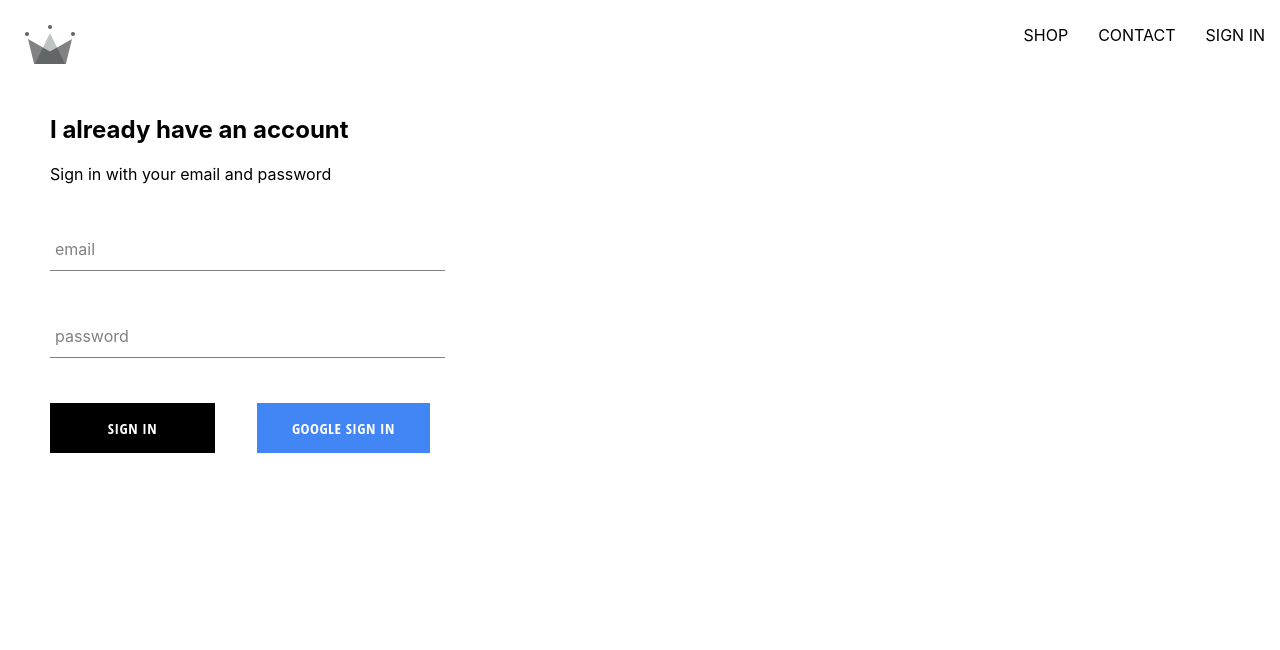
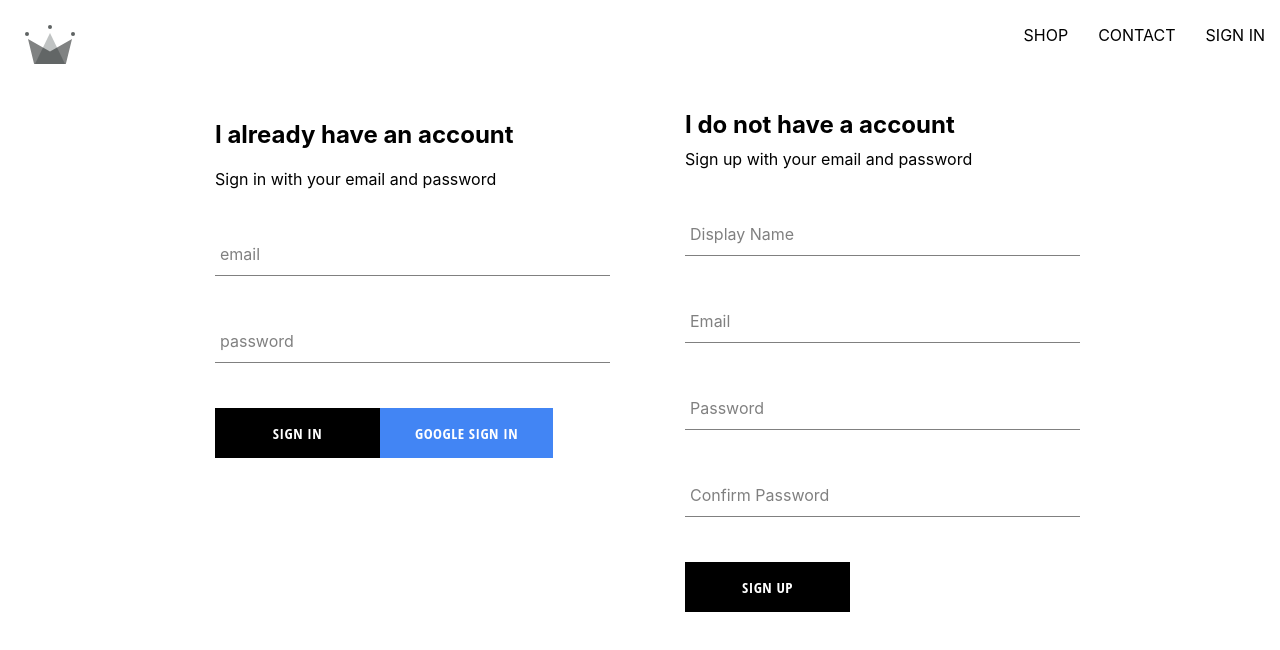
Before and after one commit to Siinu-singh/crown-clothing, a React (Create React App) app: page /signin in a window 1280 px wide. Shown: the top 650 px of the page. Built offline with nearby package versions, Linux system fonts and the light colour scheme; no server answers.

Commit message:
sign-in issue resolved and sign-up section added

```diff
--- a/package.json
+++ b/package.json
@@ -7,7 +7,7 @@
     "@testing-library/jest-dom": "^6.6.3",
     "@testing-library/react": "^16.3.0",
     "@testing-library/user-event": "^13.5.0",
-    "firebase": "^11.7.1",
+    "firebase": "^11.8.1",
     "react": "^19.1.0",
     "react-dom": "^19.1.0",
     "react-router": "^7.6.0",
@@ -40,7 +40,7 @@
     ]
   },
   "devDependencies": {
-    "sass": "^1.88.0",
+    "sass": "^1.89.0",
     "sass-loader": "^16.0.5"
   }
 }
--- a/src/App.js
+++ b/src/App.js
@@ -1,54 +1,63 @@
 import React from 'react';
+import { Routes, Route } from 'react-router-dom';
 import './App.css';
 import HomePage from './components/pages/homePage';
-import './components/pages/homePage.scss';
-import { Routes, Route } from 'react-router-dom'; // Changed import
-import Shop from './components/pages/shop/shop.jsx';
-import Header from './components/header/header.jsx';
-import SignInSignUp from './components/pages/sign-in-sign-up/sign-in-sign-up.jsx';
-import {auth, createUserProfileDocument} from './firebase/firebase.util.js';
-
+import Shop from './components/pages/shop/shop';
+import Header from './components/header/header';
+import SignInSignUp from './components/pages/sign-in-sign-up/sign-in-sign-up';
+import { auth, createUserProfileDocument } from './firebase/firebase.util';
+import { onSnapshot } from 'firebase/firestore';
 
 class App extends React.Component {
-
   constructor() {
     super();
     this.state = {
-      currentUser : null
-    }
+      currentUser: null
+    };
   }
+
   unsubscribeFromAuth = null;
 
   componentDidMount() {
-    this.unsubscribeFromAuth = auth.onAuthStateChanged(async user => {
-      createUserProfileDocument(user);
-      console.log('currentUser');
-      console.log(user);
+    this.unsubscribeFromAuth = auth.onAuthStateChanged(async userAuth => {
+      if (userAuth) {
+        const userRef = await createUserProfileDocument(userAuth);
+
+        this.unsubscribeFromSnapshot = onSnapshot(userRef, (snapShot) => {
+          this.setState({
+            currentUser: {
+              id: snapShot.id,
+              ...snapShot.data()
+            }
+          });
+        });
+      } else {
+        this.setState({ currentUser: null });
+      }
     });
   }
+
   componentWillUnmount() {
-    this.unsubscribeFromAuth();
+    if (this.unsubscribeFromAuth) {
+      this.unsubscribeFromAuth();
+    }
+    if (this.unsubscribeFromSnapshot) {
+      this.unsubscribeFromSnapshot();
+    }
   }
 
-
-
-  render(){
-
+  render() {
     return (
-    <div className="App">
-      <Header  currentUser={this.state.currentUser}/>
-      <Routes>
-        <Route path="/" element={<HomePage />} />
-        <Route path="/shop" element={<Shop />} />
-        <Route path="/signin" element={<SignInSignUp />} />
-      </Routes>
-    </div>
-  );
+      <div>
+        <Header currentUser={this.state.currentUser} />
+        <Routes>
+          <Route path='/' element={<HomePage />} />
+          <Route path='/shop' element={<Shop />} />
+          <Route path='/signin' element={<SignInSignUp />} />
+        </Routes>
+      </div>
+    );
   }
-
-
 }
 
-
-
 export default App;
--- a/src/components/pages/sign-in-sign-up/sign-in-sign-up.jsx
+++ b/src/components/pages/sign-in-sign-up/sign-in-sign-up.jsx
@@ -2,9 +2,13 @@ import React from 'react';
 
 import './sign-in-sign-up.scss';
 import SignIn from '../../sign-in/sign-in.jsx';
+import SignUp from '../../sign-up/sign-up.jsx';
 
 const SignInSignUp = () => (
-    <div className="sign-in-and-sign-up"><SignIn /></div>
+    <div className="sign-in-and-sign-up">
+        <SignIn />
+        <SignUp />
+    </div>
 );
 
 export default SignInSignUp;
--- a/src/components/pages/sign-in-sign-up/sign-in-sign-up.scss
+++ b/src/components/pages/sign-in-sign-up/sign-in-sign-up.scss
@@ -0,0 +1,6 @@
+.sign-in-and-sign-up {
+  width: 850px;
+  display: flex;
+  justify-content: space-between;
+  margin: 30px auto;
+}
--- a/src/components/sign-in/sign-in.scss
+++ b/src/components/sign-in/sign-in.scss
@@ -2,13 +2,13 @@
     width: 380px;
     display: flex;
     flex-direction: column;
-    margin-left: 50px;
 
 
     .title {
         margin: 10px 0;
     }
-    .button {
+
+    .buttons {
         display: flex;
         justify-content: space-between;
     }
--- /dev/null
+++ b/src/components/sign-up/sign-up.jsx
@@ -0,0 +1,96 @@
+import React from 'react';
+import FormInput from '../form-input/form-input';
+import CustomButton from '../custom-button/custom-button';
+import { auth, createUserProfileDocument } from '../../firebase/firebase.util';
+import './sign-up.scss';
+import { createUserWithEmailAndPassword } from 'firebase/auth';
+
+class SignUp extends React.Component {
+    constructor() {
+        super();
+        this.state = {
+            displayName: '',
+            email: '',
+            password: '',
+            confirmPassword: ''
+        };
+    }
+
+    handleChange =(event) => {
+
+        const { name, value } = event.target;
+        this.setState({ [name]: value });
+
+    }
+
+    handleSubmit = async (event) => {
+        event.preventDefault();
+        const { displayName, email, password, confirmPassword } = this.state;
+
+        if (password !== confirmPassword) {
+            alert("passwords don't match");
+            return;
+        }
+        try {
+            const { user } = await createUserWithEmailAndPassword(auth, email, password);
+            await createUserProfileDocument(user, { displayName });
+            this.setState({
+                displayName: '',
+                email: '',
+                password: '',
+                confirmPassword: ''
+            });
+
+        } catch (error) {
+            console.error(error);
+        }
+    }
+
+    render() {
+        const { displayName, email, password, confirmPassword } = this.state;
+        return (
+            <div className='sign-up'>
+                <h2 className='title'>I do not have a account</h2>
+                <span>Sign up with your email and password</span>
+                <form className='sign-up-form' onSubmit={this.handleSubmit}>
+                    <FormInput
+                        type='text'
+                        name='displayName'
+                        value={displayName}
+                        handleChange={this.handleChange}
+                        label='Display Name'
+                        required
+                    />
+                    <FormInput
+                        type='email'
+                        name='email'
+                        value={email}
+                        handleChange={this.handleChange}
+                        label='Email'
+                        required
+                    />
+                    <FormInput
+                        type='password'
+                        name='password'
+                        value={password}
+                        handleChange={this.handleChange}
+                        label='Password'
+                        required
+                    />
+                    <FormInput
+                        type='password'
+                        name='confirmPassword'
+                        value={confirmPassword}
+                        handleChange={this.handleChange}
+                        label='Confirm Password'
+                        required
+                    />
+                    <CustomButton type='submit'>SIGN UP</CustomButton>
+                </form>
+            </div>
+        );
+    }
+
+}
+
+export default SignUp;
--- /dev/null
+++ b/src/components/sign-up/sign-up.scss
@@ -0,0 +1,9 @@
+.sign-up {
+  display: flex;
+  flex-direction: column;
+  width: 380px;
+
+  .title {
+    margin: 10px 0;
+  }
+}
--- a/src/firebase/firebase.util.js
+++ b/src/firebase/firebase.util.js
@@ -1,6 +1,15 @@
 import { initializeApp } from "firebase/app";
-import { getAuth, GoogleAuthProvider, signInWithPopup } from "firebase/auth";
-import { getDoc, getFirestore, doc } from "firebase/firestore";
+import {
+  getAuth,
+  GoogleAuthProvider,
+  signInWithPopup
+} from "firebase/auth";
+import {
+  getFirestore,
+  doc,
+  getDoc,
+  setDoc,
+} from "firebase/firestore";
 
 const config = {
   apiKey: "AIzaSyDxVVh8JhgOyQqXwb02BTxnaS7pp2tL9Xw",
@@ -12,33 +21,6 @@ const config = {
   measurementId: "G-1840F37TKM",
 };
 
-export const createUserProfileDocument = async (userAuth, additionalData) => {
-  if (!userAuth) return;
-
-  const userRef = doc(firestore, "users", userAuth.uid);
-  const snapShot = await getDoc(userRef);
-
-  if (!snapShot.exists) {
-    const { displayName, email } = userAuth;
-    const createdAt = new Date();
-
-    try {
-      await userRef.set({
-        displayName,
-        email,
-        createdAt,
-        ...additionalData,
-      });
-    } catch (error) {
-      console.log("error creating user", error.message);
-    }
-  }
-
-  return userRef;
-};
-
-
-
 // Initialize Firebase
 const firebaseApp = initializeApp(config);
 
@@ -48,7 +30,41 @@ export const firestore = getFirestore(firebaseApp);
 
 // Google Auth Provider setup
 const provider = new GoogleAuthProvider();
-provider.setCustomParameters({ prompt: "select_account" });
+provider.setCustomParameters({ prompt: 'select_account' });
 
-export const signInWithGoogle = () => signInWithPopup(auth, provider);
+export const createUserProfileDocument = async (userAuth, additionalData) => {
+    if (!userAuth) return;
+
+    const userRef = doc(firestore, 'users', userAuth.uid);
+    const snapShot = await getDoc(userRef);
+
+    if (!snapShot.exists()) {
+        const { displayName, email } = userAuth;
+        const createdAt = new Date();
+
+        try {
+            await setDoc(userRef, {
+                displayName,
+                email,
+                createdAt,
+                ...additionalData
+            });
+        } catch (error) {
+            console.error('Error creating user', error.message);
+        }
+    }
+
+    return userRef;
+};
+
+export const signInWithGoogle = async () => {
+  try {
+    const result = await signInWithPopup(auth, provider);
+    await createUserProfileDocument(result.user);
+    return result.user;
+  } catch (error) {
+    console.error("Error signing in with Google:", error);
+  }
+};
+
 export default firebaseApp;
```
Also changed, not shown: 1 other file (tests, documents, lock files or other folders).
